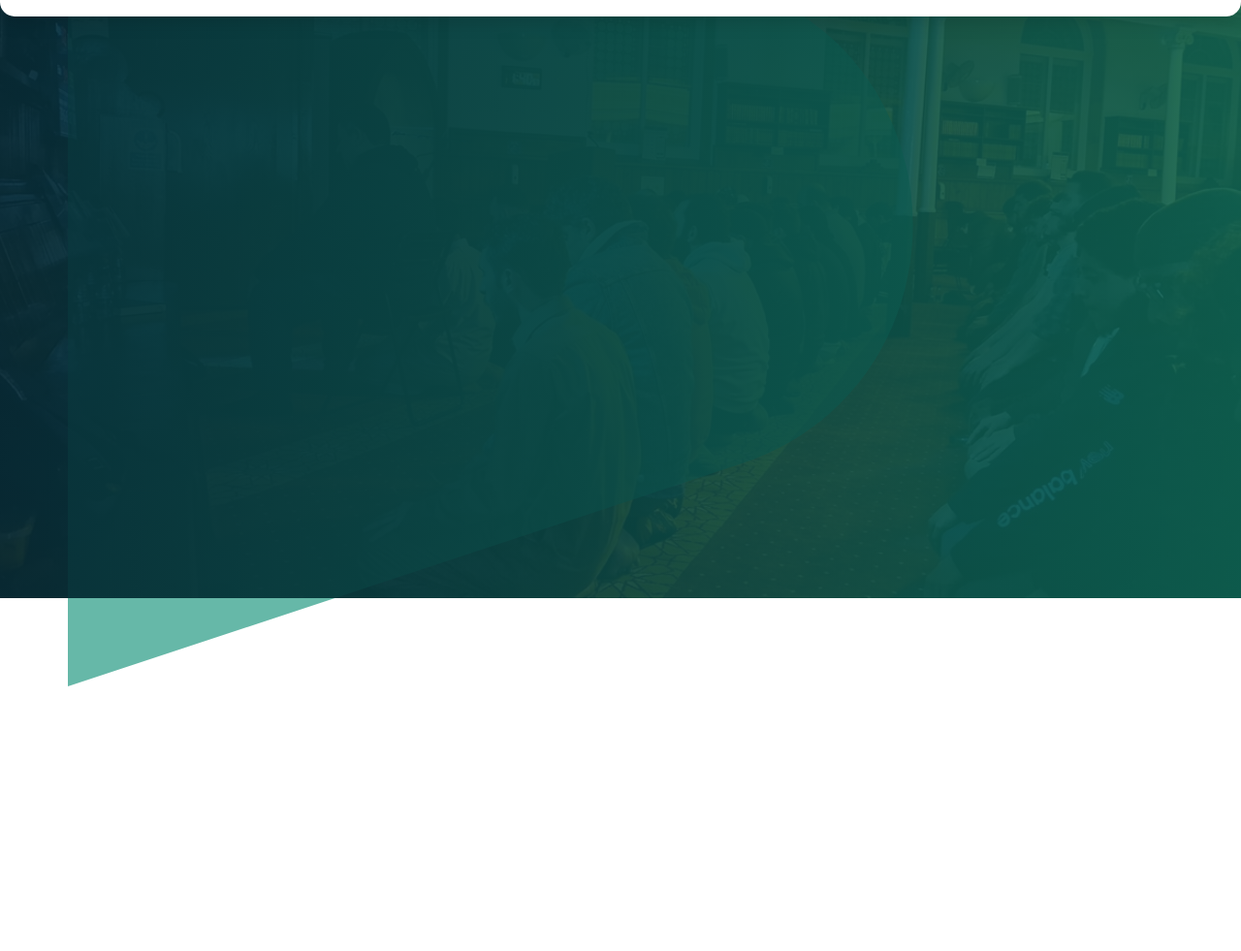
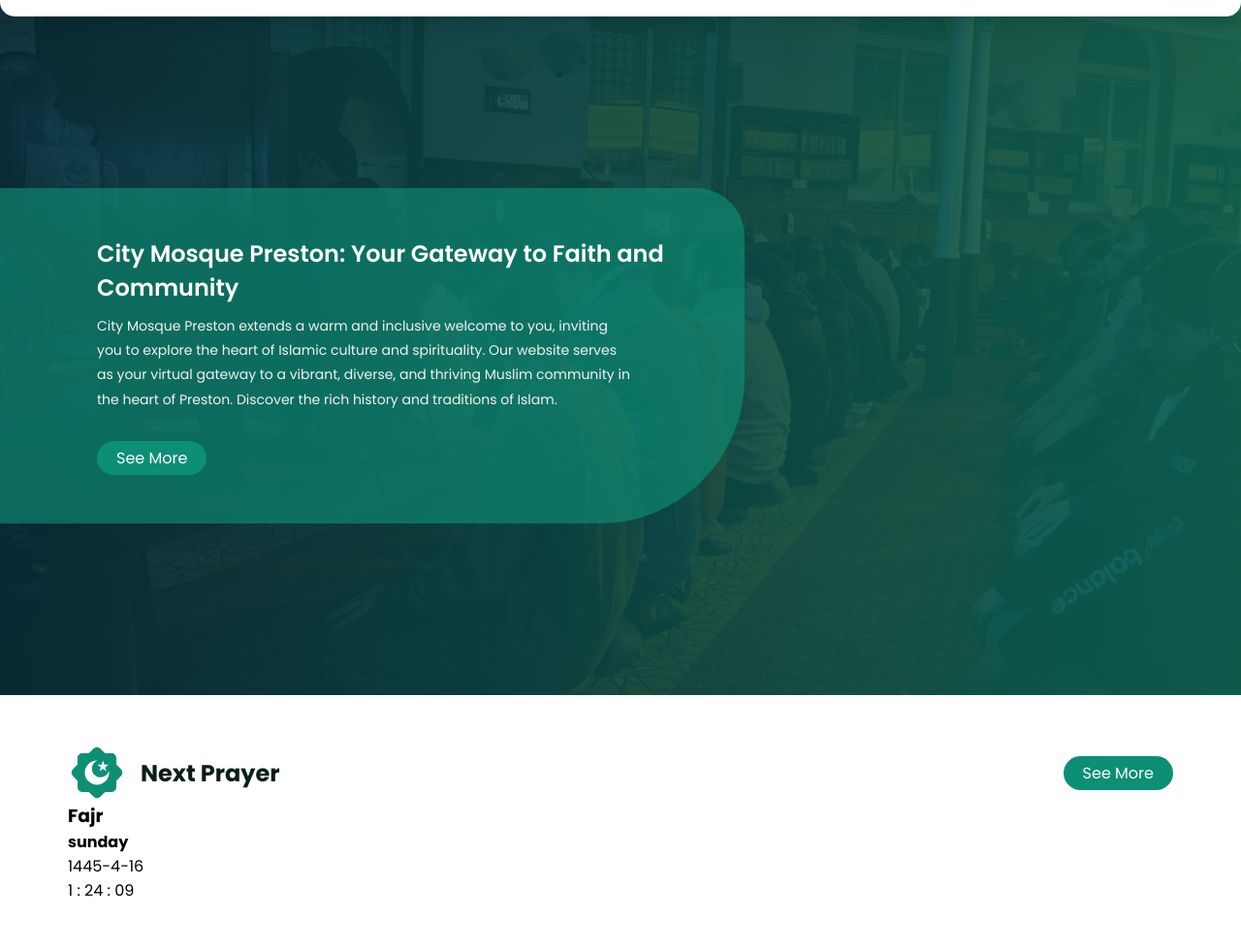
Before and after one commit to E3lano-Topia/City-Mosque-Preston, a plain HTML site: page frontend/index.html in a window 1280 px wide. Shown: the part 83-1064 px from the top of the page at 97% size. Before the commit the page ends 800 px from the top, so only its background shows below. Drawn offline with Linux system fonts and the light colour scheme.

Commit message:
end landing

```diff
--- a/frontend/css/main.css
+++ b/frontend/css/main.css
@@ -3,6 +3,7 @@
 :root {
     --main-color: #0D8F75;
     --sec-color: #082C36;
+    --section-padding: 50px 0;
 
 }
 * {
@@ -87,7 +88,7 @@ header .container nav ul {
 header .container nav ul li a {
     color: hsl(193, 7%, 29%);
     font-weight: 500;
-    font-size: 16px;
+    font-size: 14px;
     font-style: normal;
     text-transform: capitalize;
     transition: all 0.3s ease;
@@ -102,11 +103,9 @@ header .container nav .button{
 /* Start landing */
 .landing {
     background: url(../img/bg.jpg) no-repeat center center/cover;
-    height: calc(100vh - 100px);
-    display: flex;
-    justify-content: center;
-    align-items: center;
+    height: calc(100vh);
     position: relative;
+    overflow: hidden;
 }
 .landing .overlay {
     position: absolute;
@@ -116,3 +115,50 @@ header .container nav .button{
     width: 100%;
     background: linear-gradient(270deg, rgba(14, 99, 82, 0.90) 0%, rgba(8, 44, 54, 0.90) 100%);
 }
+.landing .landing-content {
+    z-index: 1;
+    background-color: rgba(13, 143, 117, 0.63);
+    padding: 50px 50px 50px 100px;
+    width: 60%;
+    border-top-right-radius: 50px;
+    border-bottom-right-radius: 150px;
+    position: absolute;
+    top: calc(50% + 50px);
+    left: 0;
+    transform: translateY(-50%);
+}
+.landing .landing-content h1 {
+    color: white;
+    font-size: 24px;
+    font-weight: 600;
+    margin-bottom: 10px;
+}
+.landing .landing-content p {
+    color: #F6F1EE;
+    font-size: 14px;
+    font-weight: 400;
+    line-height: 25.20px;
+    width: 90%;
+    margin-bottom: 30px;
+}
+/* End landing */
+/* Start next prayer */
+.prayer-time {
+    padding: var(--section-padding);
+}
+.prayer-time .prayer-head {
+    display: flex;
+    justify-content: space-between;
+    align-items: center;
+}
+.prayer-time .prayer-head .main-head {
+    display: flex;
+    align-items: center;
+}
+.prayer-time .prayer-head .main-head img {
+    width: 60px;
+    margin-right: 15px;
+}
+.prayer-time .prayer-head .main-head h2 {
+    color: #081F18;
+}
--- a/frontend/index.html
+++ b/frontend/index.html
@@ -28,12 +28,38 @@
         </div>
     </header>
     <section class="landing">
+        <div class="overlay"></div>
+        <div class="landing-content">
+            <h1>City Mosque Preston: Your Gateway to Faith and Community</h1>
+            <p>City Mosque Preston extends a warm and inclusive welcome to you, inviting you to explore the heart of Islamic culture and spirituality. Our website serves as your virtual gateway to a vibrant, diverse, and thriving Muslim community in the heart of Preston. Discover the rich history and traditions of Islam.</p>
+            <a href="#" class="button">See More</a>
+        </div>
+    </section>
+    <section class="prayer-time">
         <div class="container">
-            <div class="overlay"></div>
-            <svg xmlns="http://www.w3.org/2000/svg" width="872" height="889" viewBox="0 0 872 889" fill="none">
-                <path d="M693.189 166.137C931.053 244.765 931.053 581.235 693.189 659.863L-4.16132e-05 889L-3.02433e-06 6.18857C-1.53485e-06 -27.8867 33.3392 -51.9796 65.6927 -41.285L693.189 166.137Z" fill="#0D8F75" fill-opacity="0.63"/>
-              </svg>
+            <div class="prayer-head">
+                <div class="main-head">
+                    <img src="./img/prayer.svg" alt="" />
+                    <h2>Next Prayer</h2>
+                </div>
+                <a href="#" class="button">See More</a>
+            </div>
+            <div class="prayer-body">
+                <div class="next-prayer">
+                    <div class="info">
+                        <h3>Fajr</h3>
+                        <div class="date">
+                            <h4>sunday</h4>
+                            <p>1445-4-16</p>
+                        </div>
+                    </div>
+                    <div class="left-time">
+                        <span>1 : 24 : 09</span>
+                    </div>
+                </div>
+            </div>
         </div>
+
     </section>
 </body>
 </html>
```
Also changed, not shown: frontend/img/prayer.svg (added).
